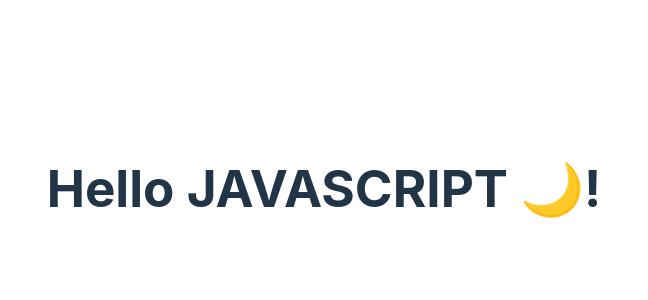
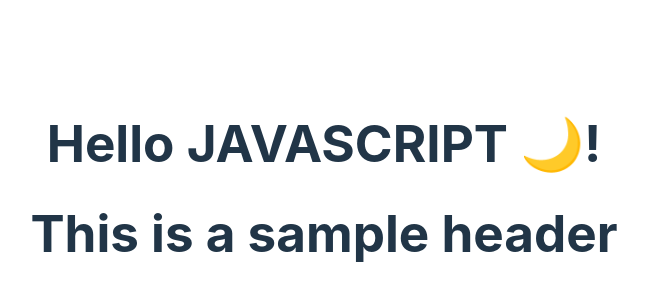
Before and after one commit to chinsiang99/react-essential-training, a React (Vite) app in the folder 01.basic-project-vite/react-project/: page / in a window 1280 px wide. Shown: the part 212-512 px from the top of the page, without its empty margins (316-964 px from the left). Built offline with nearby package versions, Linux system fonts and the light colour scheme.

Commit message:
feat: working with creating a new react component

```diff
--- a/01.basic-project-vite/react-project/src/App.jsx
+++ b/01.basic-project-vite/react-project/src/App.jsx
@@ -1,12 +1,21 @@
-import { useState } from 'react'
-import reactLogo from './assets/react.svg'
-import viteLogo from '/vite.svg'
 import './App.css'
+
+function Header(){
+  return(
+    <header>
+      <h1>This is a sample header</h1>
+    </header>
+  )
+}
+
 let language = "Javascript"
 let moon = "🌙"
 function App() {
   return (
-    <h1>Hello {language.toUpperCase()} {moon}!</h1>
+    <>
+        <h1>Hello {language.toUpperCase()} {moon}!</h1>
+        <Header></Header>
+    </>
   )
 }
 
```
